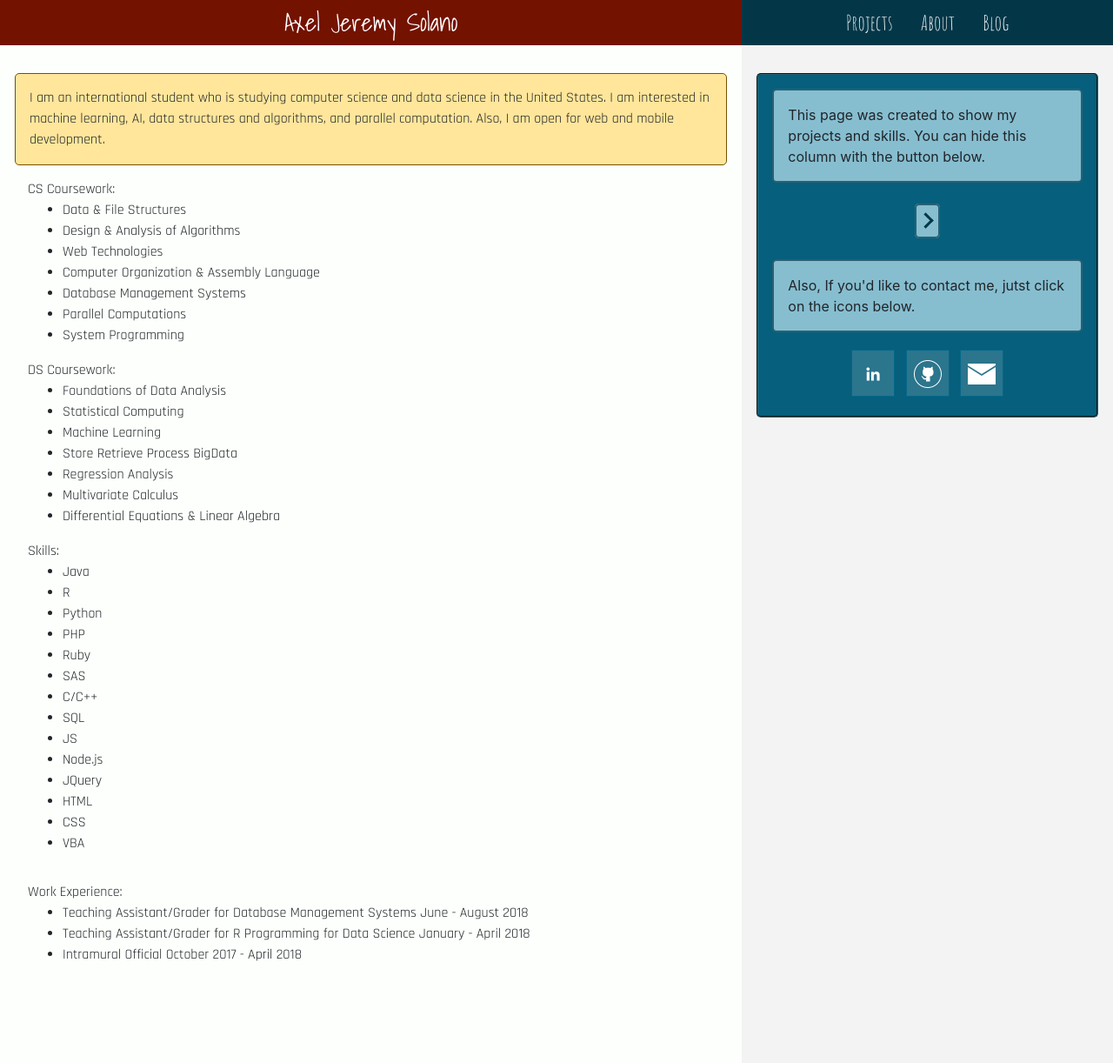
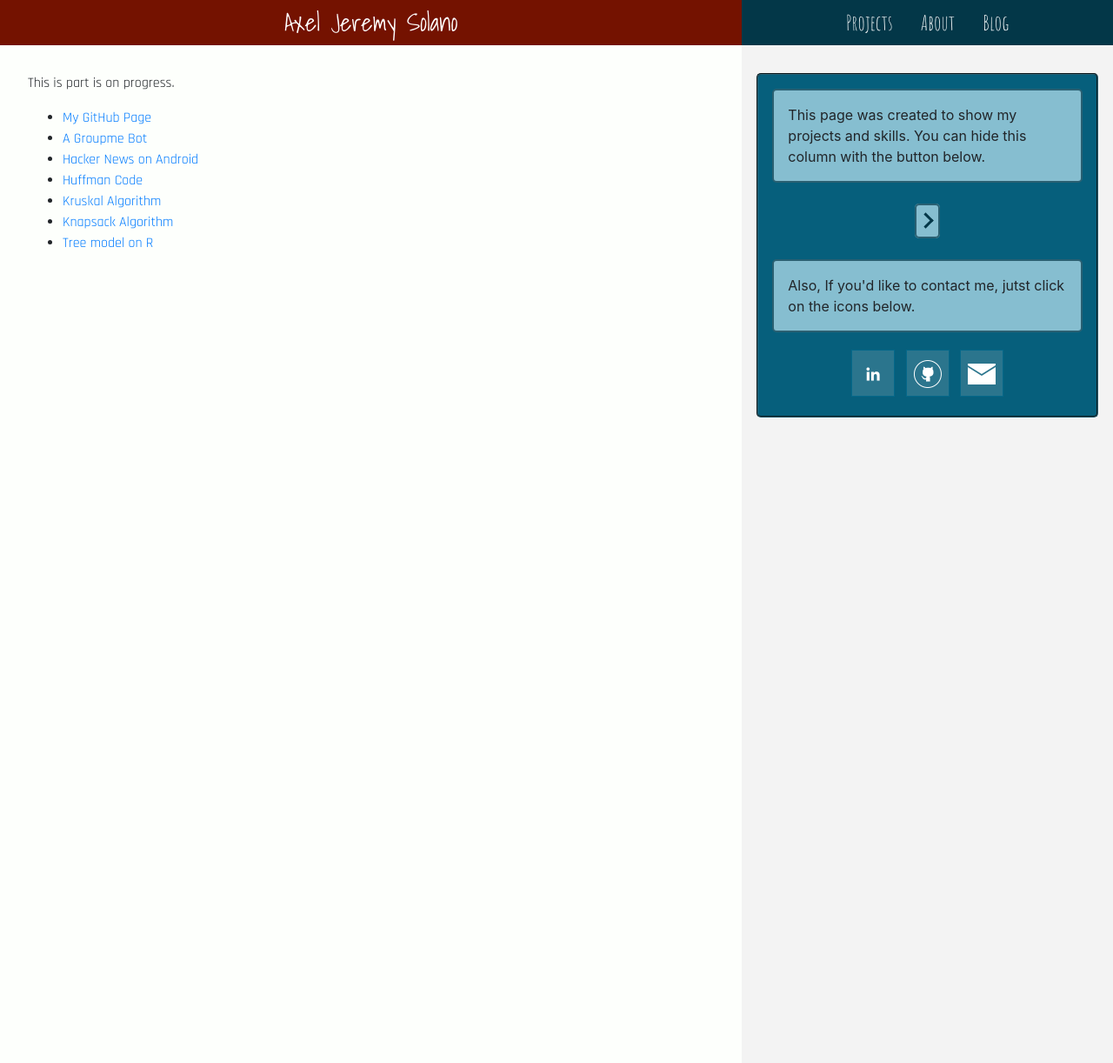
Before and after one commit to axeljeremy7/axeljeremy7.github.io, a Jekyll site: the page built from proyects/index.html, in a window 1280 px wide. Shown: the whole page at 87% size. Built offline with Jekyll 4.4.1, drawn with Linux system fonts in a browser that asks for light colours.

Commit message:
starting proyects part

```diff
--- a/_config.yml
+++ b/_config.yml
@@ -10,11 +10,39 @@ You can hide this column with the button below."
 description2: "Also, If you'd like to contact me, jutst click on the icons below."
 
 
-url: "https://axeljeremy7.github.io"
-#url: "http://127.0.0.1:4000"
+#url: "https://axeljeremy7.github.io"
+url: "http://127.0.0.1:4000"
 
 
-
+repo_urls:
+  mypage:
+    url: "https://github.com/axeljeremy7/axeljeremy7.github.io"
+    label: "My GitHub Page"
+    icon: ""
+  botgroupme:
+    url: "https://github.com/axeljeremy7/bot"
+    label: "A Groupme Bot"
+    icon: ""
+  hn:
+    url: "https://github.com/axeljeremy7/HackerNews"
+    label: "Hacker News on Android"
+    icon: ""
+  huffman:
+    url: "https://github.com/axeljeremy7/HuffmanCode"
+    label: "Huffman Code"
+    icon: ""
+  kruskal:
+    url: "https://github.com/axeljeremy7/Kruskal-Algorithm"
+    label: "Kruskal Algorithm"
+    icon: ""
+  knack:
+    url: "https://github.com/axeljeremy7/Knapsack-Algorithm"
+    label: "Knapsack Algorithm"
+    icon: ""
+  ml3:
+    url: "https://github.com/axeljeremy7/Tree-models"
+    label: "Tree model on R"
+    icon: ""
 
 contact_urls:
   linkedin:
--- /dev/null
+++ b/_includes/about.html
@@ -0,0 +1,14 @@
+<div class="row" id="right-content-row">
+  <div class="col-12" id="right-content">
+    {{site.description}}
+  </div>
+  <div class="col-12 text-center" id="hide-button">
+    <a > <i class="right"></i> </a>
+  </div>
+  <div class="col-12" id="right-content">
+    {{site.description2}}
+  </div>
+  <div class="col-12 text-center " id="right-content-links">
+    {% include links.html %}
+  </div>
+</div>
--- a/_layouts/default.html
+++ b/_layouts/default.html
@@ -23,10 +23,10 @@
 				<nav class="navbar-fixed-top" id="top-bar-right">
 					<ul class="nav justify-content-center">
 						<li class="nav-item">
-							<a class="nav-link active text-white" id="sections-nav" href="#">Projects</a>
+							<a class="nav-link active text-white" id="sections-nav" href="../proyects">Projects</a>
 						</li>
 						<li class="nav-item active">
-							<a class="nav-link text-white" id="sections-nav" href="#">About</a>
+							<a class="nav-link text-white" id="sections-nav" href="../">About</a>
 						</li>
 						<li class="nav-item">
 							<a class="nav-link text-white" id="sections-nav" href="#">Blog</a>
@@ -48,20 +48,7 @@
 			<div class="col-12 col-sm-12 col-md-4 col-right" id="body-row-right">
 				<div class="container-fluid " id="body-right">
 					<div id="right">
-						<div class="row" id="right-content-row">
-							<div class="col-12" id="right-content">
-								{{site.description}}
-							</div>
-							<div class="col-12 text-center" id="hide-button">
-								<a > <i class="right"></i> </a>
-							</div>
-							<div class="col-12" id="right-content">
-								{{site.description2}}
-							</div>
-							<div class="col-12 text-center " id="right-content-links">
-								{% include links.html %}
-							</div>
-						</div>
+						{% include about.html %}
 						</div>
 					</div>
 				</div>
--- a/proyects/index.html
+++ b/proyects/index.html
@@ -5,67 +5,15 @@ header_title: Projects
 ---
 <div id="left">
   <div class="row" >
-    <div class="col-12" id="intro">
-      I am an international student who is studying computer science and data science in the United States. I am interested in machine learning, AI, data structures and algorithms, and parallel computation. Also, I am open for web and mobile development.
+    <div class="col-12">
+      <p>This is part is on progress.</p>
     </div>
-
-    <div class="col-12" id="coursework1">
-      CS Coursework:
+    <div class="col-12" id="">
       <ul>
-        <li>Data & File Structures</li>
-        <li>Design & Analysis of Algorithms</li>
-        <li>Web Technologies</li>
-        <li>Computer Organization & Assembly Language</li>
-        <li>Database Management Systems</li>
-        <li>Parallel Computations</li>
-        <li>System Programming</li>
-
-
-      </ul>
-    </div>
-
-    <div class="col-12" id="coursework2">
-      DS Coursework:
-      <ul>
-        <li>Foundations of Data Analysis</li>
-        <li>Statistical Computing</li>
-        <li>Machine Learning</li>
-        <li>Store Retrieve Process BigData</li>
-        <li>Regression Analysis</li>
-        <li>Multivariate Calculus</li>
-        <li>Differential Equations & Linear Algebra</li>
-
-
-      </ul>
-    </div>
-
-
-    <div class="col-12" id="skills">
-      Skills:
-      <ul>
-          <li>Java</li>
-          <li>R</li>
-          <li>Python</li>
-          <li>PHP</li>
-          <li>Ruby</li>
-          <li>SAS</li>
-          <li>C/C++</li>
-          <li>SQL</li>
-          <li>JS</li>
-          <li>Node.js</li>
-          <li>JQuery</li>
-          <li>HTML</li>
-          <li>CSS</li>
-          <li>VBA</li>
-      </ul>
-    </div>
-
-    <div class="col-12" id="work">
-      Work Experience:
-      <ul>
-        <li>Teaching Assistant/Grader for Database Management Systems   June - August 2018</li>
-        <li>Teaching Assistant/Grader for R Programming for Data Science   January - April 2018</li>
-        <li>Intramural Official   October 2017 - April 2018</li>
+        {% for repo_links in site.repo_urls %}
+          {% assign repolinks = repo_links[1]%}
+        <li><a href="{{ repolinks.url}}">{{repolinks.label}}</a></li>
+        {% endfor %}
       </ul>
     </div>
 
```
